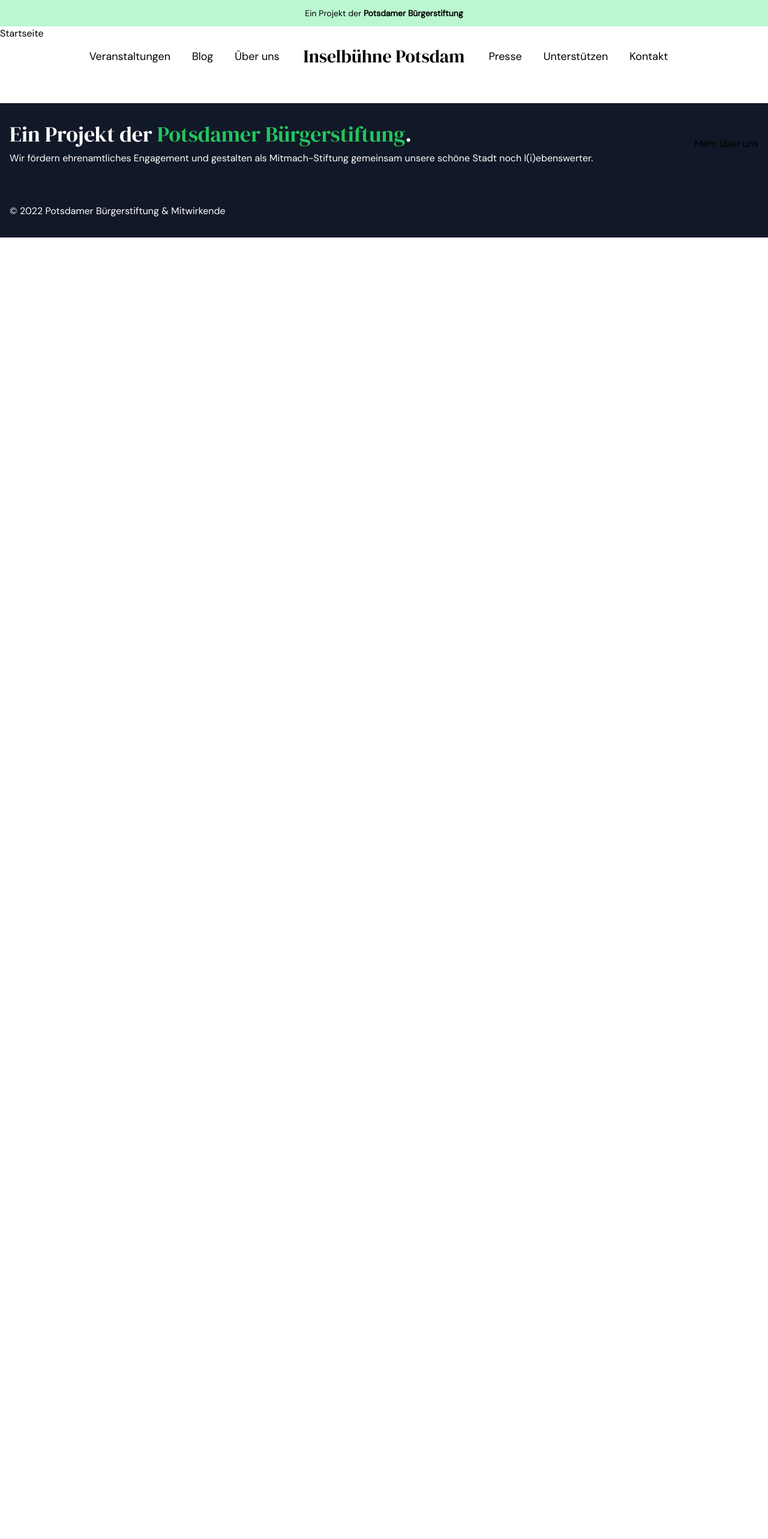
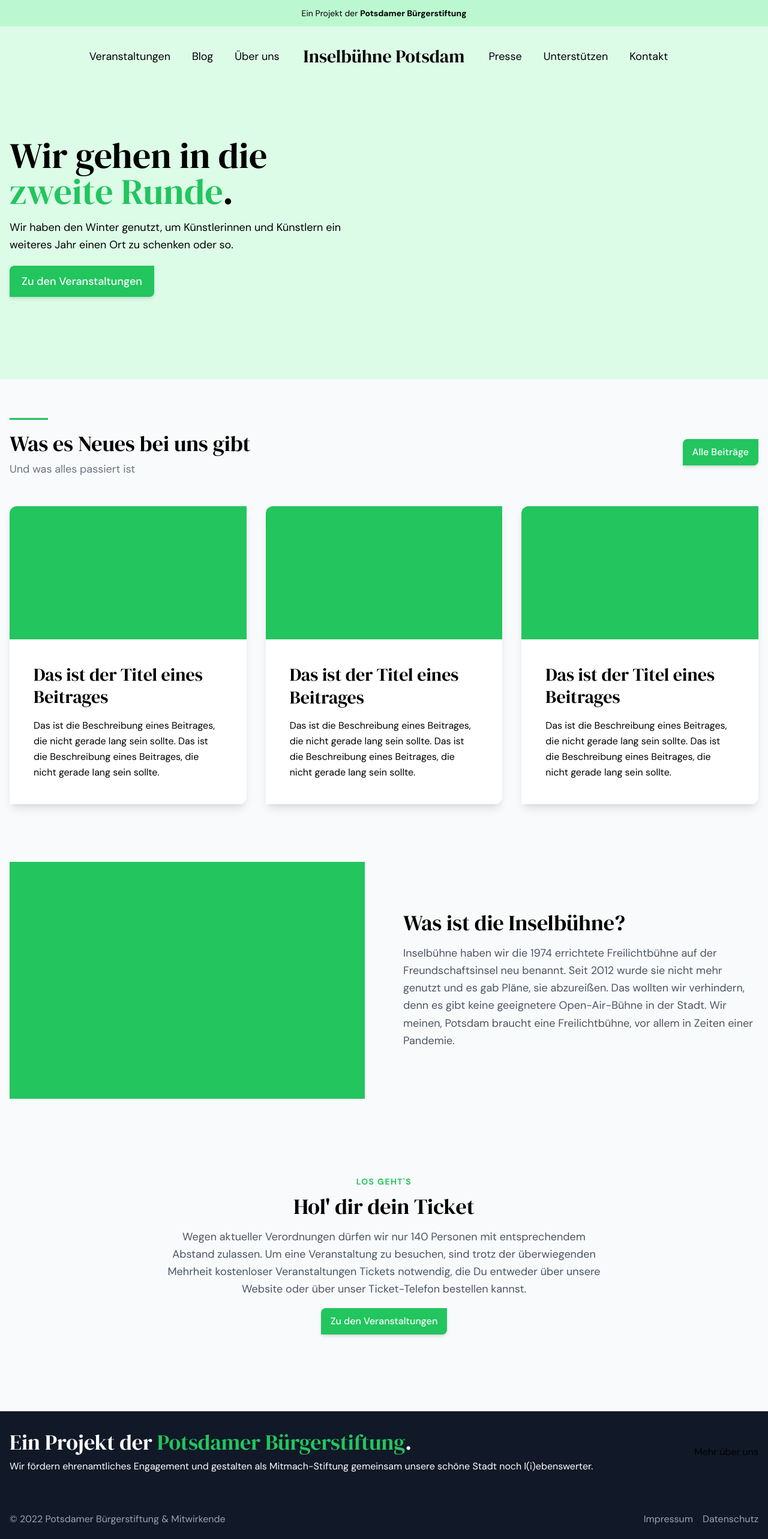
Before and after one commit to potsdamer-buergerstiftung/projects, a Nuxt app in the folder apps/inselbuehne/: page / in a window 1280 px wide. Shown: the top 2566 px of the page at 60% size. Before the commit the page ends 800 px from the top, so only its background shows below. Built offline with nearby package versions, Linux system fonts and the light colour scheme.

Commit message:
upgrade nuxt and add event and article cards

```diff
--- a/apps/inselbuehne/app.vue
+++ b/apps/inselbuehne/app.vue
@@ -1,3 +1,5 @@
 <template>
-  <NuxtPage />
+  <NuxtLayout>
+    <NuxtPage />
+  </NuxtLayout>
 </template>
--- /dev/null
+++ b/apps/inselbuehne/components/article/ArticleCard.vue
@@ -0,0 +1,17 @@
+<template>
+    <NuxtLink
+        class="w-full overflow-hidden rounded-tl-xl rounded-br-xl bg-white shadow-lg transition hover:shadow-xl hover:-translate-y-2 duration-300 cursor-pointer">
+        <div class="aspect-[16/9] bg-green-500 bg-cover">
+
+        </div>
+        <div class="p-10">
+            <h1 class="font-serif text-3xl leading-tight">
+                Das ist der Titel eines Beitrages
+            </h1>
+            <p class="mt-4 text-md leading-relaxed">
+                Das ist die Beschreibung eines Beitrages, die nicht gerade lang sein sollte. Das ist die Beschreibung
+                eines Beitrages, die nicht gerade lang sein sollte.
+            </p>
+        </div>
+    </NuxtLink>
+</template>
--- /dev/null
+++ b/apps/inselbuehne/components/event/EventCard.vue
@@ -0,0 +1,30 @@
+<template>
+    <NuxtLink
+        class="w-full overflow-hidden rounded-tl-xl rounded-br-xl bg-white shadow-lg transition hover:shadow-xl hover:-translate-y-2 duration-300 cursor-pointer grid grid-cols-5">
+        <div class="col-span-2 w-full bg-green-500 bg-cover h-full relative">
+            <div class="absolute right-6 top-1/2 bg-white shadow-md p-4 -translate-y-1/2 rounded-tl-md rounded-br-md">
+                <p>Juni</p>
+                <h1 class="font-serif text-4xl">4</h1>
+                <p>Do.</p>
+            </div>
+        </div>
+        <div class="col-span-3 p-10 flex flex-row items-center space-x-10">
+            <div class="text-left">
+                <h1 class="font-serif text-3xl leading-tight">
+                    Das ist der Titel der Veranstaltung
+                </h1>
+                <p class="mt-4 text-md leading-relaxed">
+                    Das ist die Beschreibung eines Beitrages, die nicht gerade lang sein sollte. Das ist die
+                    Beschreibung
+                    eines Beitrages, die nicht gerade lang sein sollte.
+                </p>
+            </div>
+            <div class="shrink-0">
+                <button
+                    class="mt-4 shadow-md px-4 py-2.5 rounded-tl-lg rounded-br-lg bg-green-500 text-white text-md font-medium transition hover:bg-green-600">
+                    Tickets
+                </button>
+            </div>
+        </div>
+    </NuxtLink>
+</template>
--- a/apps/inselbuehne/components/footer/FooterCopyright.vue
+++ b/apps/inselbuehne/components/footer/FooterCopyright.vue
@@ -1,5 +1,13 @@
 <template>
-    <div class="container mx-auto px-4 py-8">
-        <p class="text-white">&copy; 2022 Potsdamer Bürgerstiftung &amp; Mitwirkende</p>
+    <div class="container mx-auto px-4 py-8 flex flex-row justify-between items-center">
+        <p class="text-gray-400">&copy; 2022 Potsdamer Bürgerstiftung &amp; Mitwirkende</p>
+        <ul class="flex flex-row space-x-4">
+            <li>
+                <NuxtLink to="/impressum" class="text-gray-400 hover:text-green-500 transition">Impressum</NuxtLink>
+            </li>
+            <li>
+                <NuxtLink to="/datenschutz" class="text-gray-400 hover:text-green-500 transition">Datenschutz</NuxtLink>
+            </li>
+        </ul>
     </div>
 </template>
--- a/apps/inselbuehne/layouts/default.vue
+++ b/apps/inselbuehne/layouts/default.vue
@@ -1,5 +1,16 @@
+<script setup>
+const route = useRoute()
+
+useHead({
+    title: `${route.meta.title} - Inselbühne Potsdam`,
+    meta: [{ name: 'og:title', content: `Inselbühne Potsdam - ${route.meta.title}` }, { name: 'description', content: 'Wir sind die Potsdamer Bürgerstiftung und fördern als Mitmach-Stiftung ehrenamtliches Engagement.' }],
+    viewport: 'width=device-width, initial-scale=1, maximum-scale=5',
+    charset: 'utf-8',
+})
+</script>
+
 <template>
-    <div>
+    <div class="antialiased">
         <Header />
         <slot />
         <Footer />
--- /dev/null
+++ b/apps/inselbuehne/layouts/testchen.vue
@@ -0,0 +1,6 @@
+<template>
+    <div class="antialiased">
+        <h1>Testchen</h1>
+        <slot />
+    </div>
+</template>
--- a/apps/inselbuehne/nuxt.config.ts
+++ b/apps/inselbuehne/nuxt.config.ts
@@ -10,5 +10,10 @@
     },
   },
   modules: ["@nuxtjs/tailwindcss"],
-  css: ["@fontsource/dm-sans", "@fontsource/dm-serif-display"],
+  css: [
+    "@fontsource/dm-sans/400.css",
+    "@fontsource/dm-sans/500.css",
+    "@fontsource/dm-sans/700.css",
+    "@fontsource/dm-serif-display/400.css",
+  ],
 });
--- a/apps/inselbuehne/package.json
+++ b/apps/inselbuehne/package.json
@@ -9,9 +9,8 @@
     "preview": "nuxt preview"
   },
   "devDependencies": {
-    "@nuxtjs/google-fonts": "^1.3.0",
     "@nuxtjs/tailwindcss": "^5.0.4",
-    "nuxt": "3.0.0-rc.1"
+    "nuxt": "3.0.0-rc.3"
   },
   "dependencies": {
     "@fontsource/dm-sans": "^4.5.7",
--- /dev/null
+++ b/apps/inselbuehne/pages/blog.vue
@@ -0,0 +1,9 @@
+<script setup>
+definePageMeta({
+    title: "Veranstaltungen"
+})
+</script>
+
+<template>
+    <h1 class="py-16">Blog</h1>
+</template>
--- a/apps/inselbuehne/pages/index.vue
+++ b/apps/inselbuehne/pages/index.vue
@@ -1,5 +1,87 @@
+<script setup>
+definePageMeta({
+    layout: "default",
+    title: "Brücken bauen, Menschen verbinden"
+})
+</script>
+
 <template>
-    <NuxtLayout name="default">
-        <h1 class="h-32">Startseite</h1>
-    </NuxtLayout>
+    <section class="bg-green-100">
+        <div class="container mx-auto px-4 pt-24 pb-12 grid grid-cols-2 gap-16 items-center">
+            <div>
+                <h1 class="font-serif text-6xl">Wir gehen in die <span class="text-green-500">zweite
+                        Runde</span>.
+                </h1>
+                <p class="text-lg mt-4 leading-relaxed">
+                    Wir haben den Winter genutzt, um Künstlerinnen und Künstlern ein weiteres Jahr einen Ort zu
+                    schenken oder so.
+                </p>
+                <button class="mt-5 px-5 py-3 shadow-md rounded-tl-lg rounded-br-lg bg-green-500 text-white text-lg font-medium">
+                    Zu den Veranstaltungen
+                </button>
+            </div>
+            <div>
+                <div class="aspect-[4/3]">
+
+                </div>
+            </div>
+        </div>
+    </section>
+    <section class="bg-gray-50">
+        <div class="container mx-auto px-4 pt-16 pb-8">
+            <div class="flex flex-row justify-between items-center">
+                <div>
+                    <hr class="h-1 w-16 bg-green-500" />
+                    <h1 class="pt-5 font-serif text-4xl">
+                        Was es Neues bei uns gibt
+                    </h1>
+                    <h4 class="mt-2 text-lg text-gray-500">Und was alles passiert ist</h4>
+                </div>
+                <div>
+                    <button
+                        class="mt-4 px-4 py-2.5 rounded-tl-lg shadow-md transition hover:bg-green-600 rounded-br-lg bg-green-500 text-white text-md font-medium">
+                        Alle Beiträge
+                    </button>
+                </div>
+            </div>
+            <div class="mt-12 grid grid-cols-3 gap-8">
+                <ArticleCard />
+                <ArticleCard />
+                <ArticleCard />
+            </div>
+        </div>
+    </section>
+    <section class="bg-gray-50">
+        <div class="container mx-auto px-4 pt-16 grid grid-cols-2 gap-16 items-center">
+            <div>
+                <div class="aspect-[3/2] bg-green-500 bg-cover">
+
+                </div>
+            </div>
+            <div>
+                <h1 class="font-serif text-4xl">Was ist die Inselbühne?</h1>
+                <p class="text-lg mt-4 leading-relaxed text-gray-600">
+                    Inselbühne haben wir die 1974 errichtete Freilichtbühne auf der Freundschaftsinsel neu benannt. Seit
+                    2012 wurde sie nicht mehr genutzt und es gab Pläne, sie abzureißen. Das wollten wir verhindern, denn
+                    es gibt keine geeignetere Open-Air-Bühne in der Stadt. Wir meinen, Potsdam braucht eine
+                    Freilichtbühne, vor allem in Zeiten einer Pandemie.
+                </p>
+            </div>
+        </div>
+    </section>
+    <section class="bg-gray-50">
+        <div class="max-w-3xl mx-auto px-4 pt-32 pb-32 text-center">
+            <h4 class="uppercase text-green-500 font-bold tracking-widest text-sm">Los geht's</h4>
+            <h1 class="mt-3 font-serif text-4xl">Hol' dir dein Ticket</h1>
+            <p class="mt-4 text-lg text-gray-600 leading-relaxed">
+                Wegen aktueller Verordnungen dürfen wir nur 140 Personen mit entsprechendem Abstand zulassen. Um eine
+                Veranstaltung zu besuchen, sind trotz der überwiegenden Mehrheit kostenloser Veranstaltungen Tickets
+                notwendig, die Du entweder über unsere Website oder über unser Ticket-Telefon bestellen kannst.
+            </p>
+            <button
+                class="mt-4 shadow-md px-4 py-2.5 rounded-tl-lg rounded-br-lg bg-green-500 text-white text-md font-medium transition hover:bg-green-600">
+                Zu den Veranstaltungen
+            </button>
+        </div>
+    </section>
 </template>
--- /dev/null
+++ b/apps/inselbuehne/pages/veranstaltungen.vue
@@ -0,0 +1,27 @@
+<script setup>
+definePageMeta({
+    title: "Veranstaltungen"
+})
+</script>
+
+<template>
+    <section class="bg-gray-50">
+        <div class="max-w-3xl mx-auto pt-40 pb-24 text-center">
+            <h4 class="uppercase text-green-500 font-bold tracking-widest text-sm">Veranstaltungen</h4>
+            <h1 class="font-serif text-6xl mt-6">Bühne frei</h1>
+            <p class="text-lg text-gray-600 pt-5">
+                Hier könnt ihr euch für unsere Veranstaltungen Tickets reservieren. Die Veranstaltungen sind kostenlos,
+                wir möchten euch während der Bestellung dennoch um eine Spende bitten, um die Inselbühne sowohl als auch die Künstlerinnen und Künstler
+                unterstützen zu können.
+            </p>
+        </div>
+    </section>
+    <section class="bg-gray-50">
+        <div class="container mx-auto pb-24 text-center space-y-10 flex flex-col">
+            <EventCard />
+            <EventCard />
+            <EventCard />
+            <EventCard />
+        </div>
+    </section>
+</template>
--- a/apps/inselbuehne/tailwind.config.js
+++ b/apps/inselbuehne/tailwind.config.js
@@ -5,6 +5,9 @@
       sans: ["DM Sans", "sans-serif"],
       serif: ["DM Serif Display", "serif"],
     },
+    container: {
+
+    },
     extend: {},
   },
   plugins: [],
```
Also changed, not shown: 1 other file (tests, documents, lock files or other folders).
